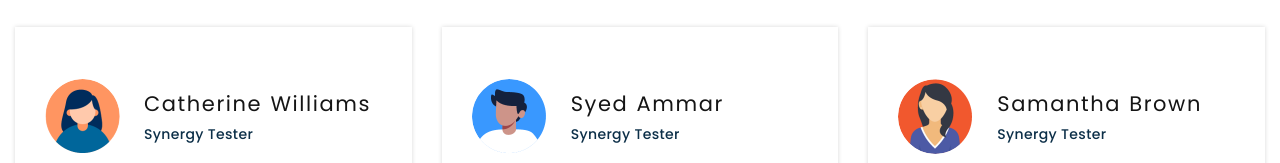
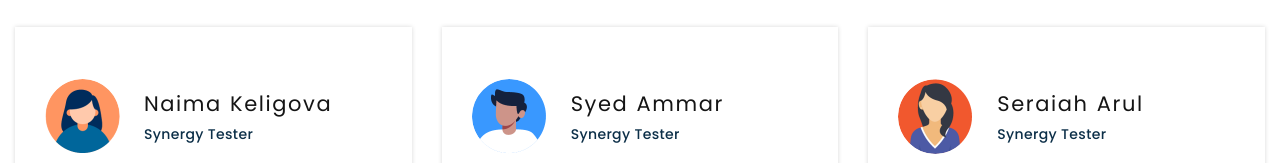
Before and after one commit to syntechsolutions/site, a plain HTML site: page index.html in a window 1280 px wide. Shown: the part 2120-2283 px from the top of the page. Drawn offline with Linux system fonts and the light colour scheme.

Commit message:
Update index.html

```diff
--- a/index.html
+++ b/index.html
@@ -354,7 +354,7 @@
                   </div>
                   <div class="unit-body">
                     <h4 class="quote-modern-cite">
-                      <a >Catherine Williams</a>
+                      <a >Naima Keligova</a>
                     </h4>
                     <p class="quote-modern-status">Synergy Tester</p>
                   </div>
@@ -411,7 +411,7 @@
                   </div>
                   <div class="unit-body">
                     <h4 class="quote-modern-cite">
-                      <a >Samantha Brown</a>
+                      <a >Seraiah Arul</a>
                     </h4>
                     <p class="quote-modern-status">Synergy Tester</p>
                   </div>
```
